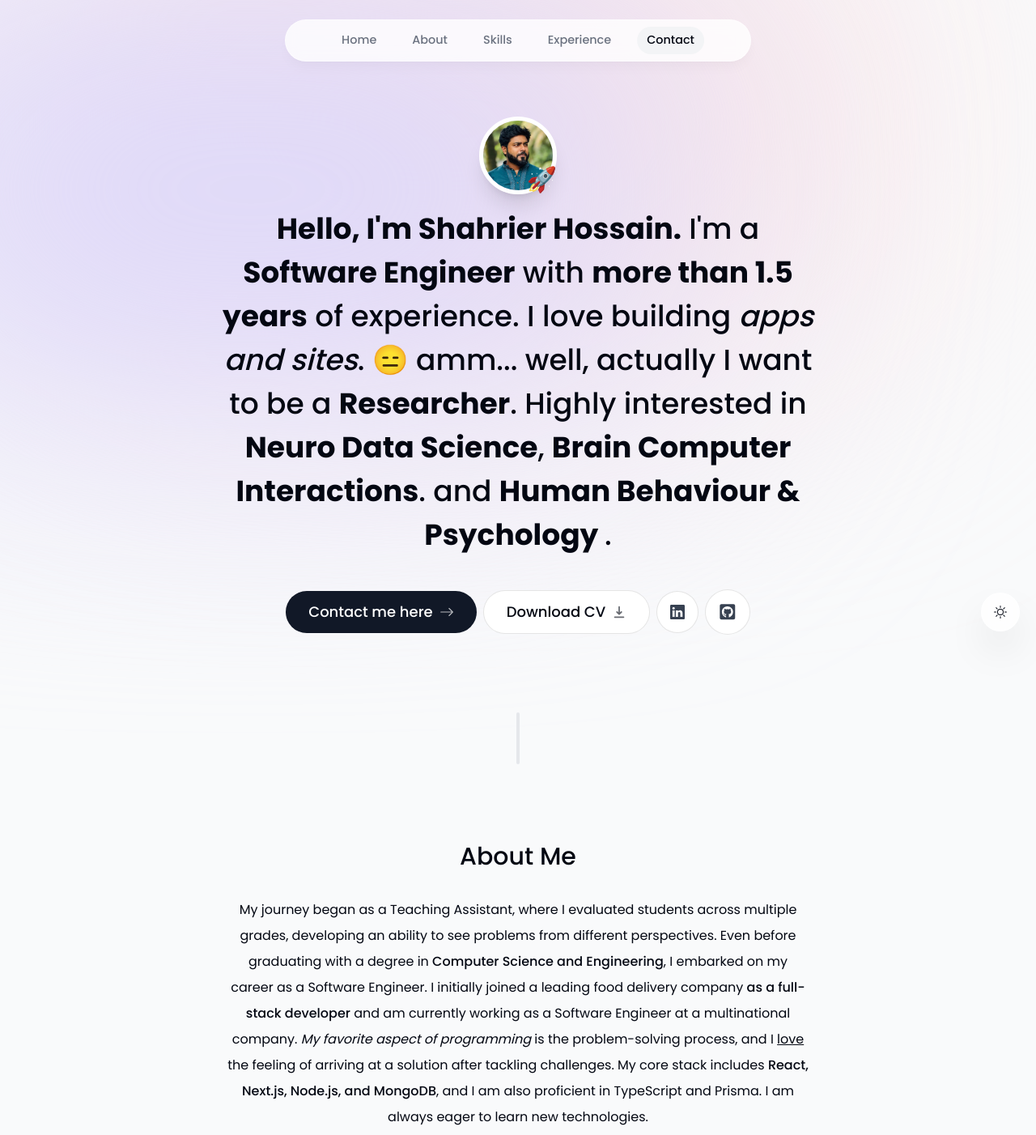
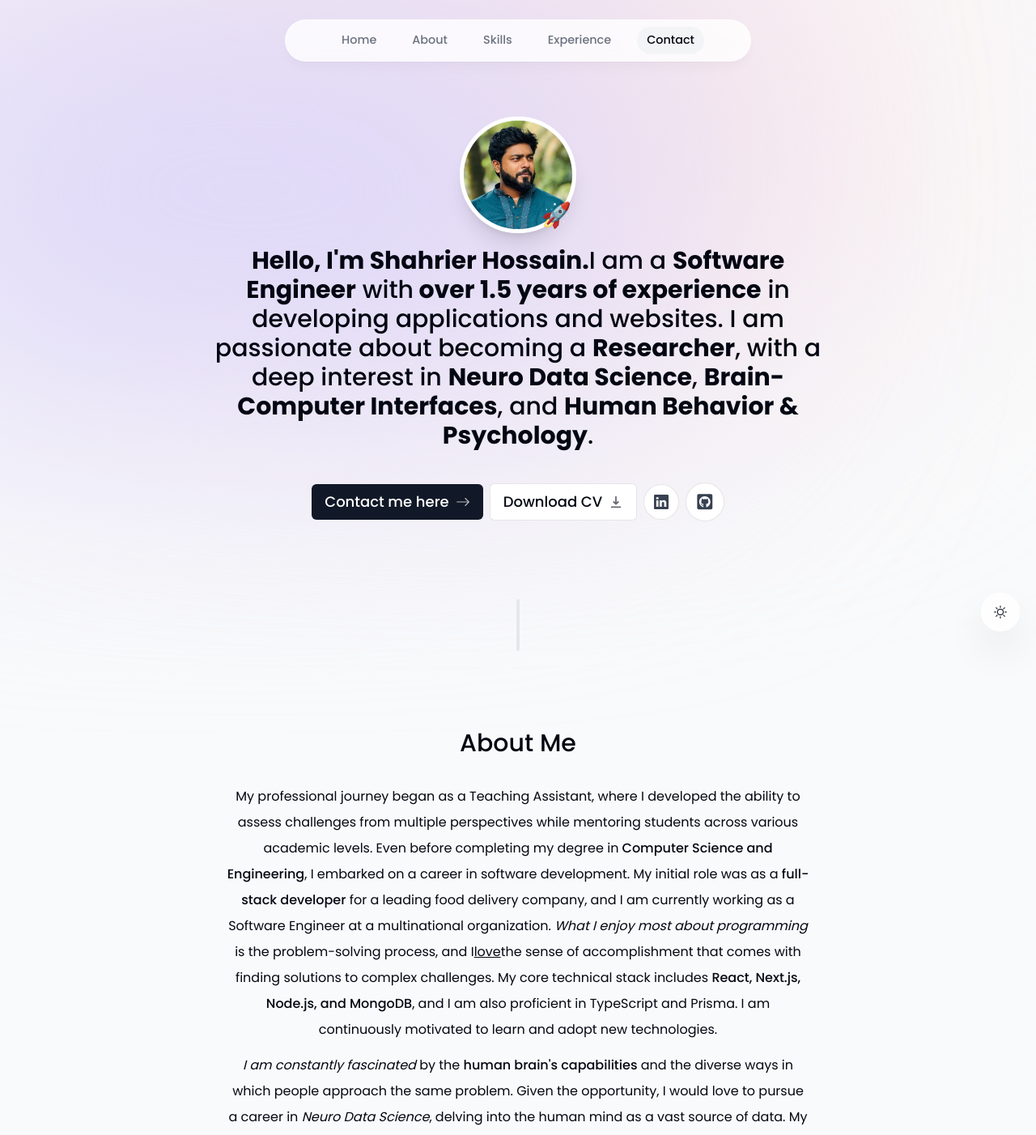
Before and after one commit to ShahrierHossain/shahrier-hossain, a Next.js app: page / in a window 1280 px wide. Shown: the top 1402 px of the page at 81% size. Built offline with nearby package versions, Linux system fonts and the light colour scheme; what mailgun-js would draw is missing.

Commit message:
Structural Changes

```diff
--- a/components/about.tsx
+++ b/components/about.tsx
@@ -17,21 +17,20 @@ export default function About() {
       transition={{ delay: 0.175 }}
       id="about"
     >
-      <SectionHeading>About me</SectionHeading>
+      <SectionHeading>About Me</SectionHeading>
       <p className="mb-3">
-        My journey began as a Teaching Assistant, where I evaluated students across multiple grades, developing an ability to see problems from different perspectives. Even before graduating with a degree in <span className="font-medium">Computer Science and Engineering</span>, I embarked on my career as a Software Engineer. I initially joined a leading food delivery company <span className="font-medium">as a full-stack developer</span> and am currently working as a Software Engineer at a multinational company. <span className="italic">My favorite aspect of programming</span> is the problem-solving process, and I{" "}
-        <span className="relative underline hover:text-red-500">
-          love
-          <span className="absolute left-0 top-0 hidden hover:block text-red-500 ">
-            ❤️
-          </span>
-        </span>{" "}
-        the feeling of arriving at a solution after tackling challenges. My core stack includes <span className="font-medium">React, Next.js, Node.js, and MongoDB</span>, and I am also proficient in TypeScript and Prisma. I am always eager to learn new technologies.
+        My professional journey began as a Teaching Assistant, where I developed the ability to assess challenges from multiple perspectives while mentoring students across various academic levels. Even before completing my degree in
+        <span className="font-medium"> Computer Science and Engineering</span>, I embarked on a career in software development. My initial role was as a <span className="font-medium"> full-stack developer</span> for a leading food delivery company, and I am currently working as a Software Engineer at a multinational organization.
+        <span className="italic"> What I enjoy most about programming</span> is the problem-solving process, and I
+        <span className="relative underline hover:text-red-500">love</span>
+        the sense of accomplishment that comes with finding solutions to complex challenges. My core technical stack includes <span className="font-medium">React, Next.js, Node.js, and MongoDB</span>, and I am also proficient in TypeScript and Prisma. I am continuously motivated to learn and adopt new technologies.
       </p>
 
       <p>
-        <span className="italic">I am constantly amazed</span> by the <span className="font-medium">human brain's capabilities</span> and how individuals can approach the same topic in uniquely different ways. Given the chance, I would love to work in <span className="italic">Neuro Data Science</span> to explore the fascinating source of data in the human mind. My passion for <span className="font-medium">learning new things</span> spans beyond tech; my interests in Art, Psychology, Interaction, and Technology inspire me to grow as both a creative engineer and a researcher.
+        <span className="italic">I am constantly fascinated</span> by the <span className="font-medium">human brain's capabilities</span> and the diverse ways in which people approach the same problem. Given the opportunity, I would love to pursue a career in {" "}
+        <span className="italic">Neuro Data Science</span>, delving into the human mind as a vast source of data. My passion for <span className="font-medium">learning</span> extends beyond technology; I am inspired by Art, Psychology, Interaction, and Technology, all of which influence my growth as both an engineer and a researcher.
       </p>
     </motion.section>
+
   );
 }
--- a/components/intro.tsx
+++ b/components/intro.tsx
@@ -33,16 +33,16 @@ export default function Intro() {
             <Image
               src="/shahrier_hossain_casual_Image.jpg"
               alt="Shahrier Hossain"
-              width="192"
-              height="192"
-              quality="95"
+              width="280"
+              height="280"
+              quality="100"
               priority={true}
-              className="h-24 w-24 rounded-full object-cover border-[0.35rem] border-white shadow-xl"
+              className="h-28 w-28 sm:h-36 sm:w-36  rounded-full object-cover border-[0.35rem] border-white shadow-xl"
             />
           </motion.div>
 
           <motion.span
-            className="absolute bottom-0 right-0 text-3xl"
+            className="absolute bottom-1 right-1.5 text-3xl"
             initial={{ opacity: 0, scale: 0 }}
             animate={{ opacity: 1, scale: 1 }}
             transition={{
@@ -58,16 +58,16 @@ export default function Intro() {
       </div>
 
       <motion.h1
-        className="mb-10 mt-4 px-4 text-2xl font-medium !leading-[1.5] sm:text-4xl"
+        className="mb-10 mt-4 px-4 text-xl font-medium leading-[1.5] sm:text-3xl"
         initial={{ opacity: 0, y: 100 }}
         animate={{ opacity: 1, y: 0 }}
       >
-        <span className="font-bold">Hello, I'm Shahrier Hossain.</span> I'm a{" "}
-        <span className="font-bold">Software Engineer</span> with{" "}
-        <span className="font-bold">more than 1.5 years</span> of experience. I love
-        building <span className="italic">apps and sites</span>.
-        😑 amm... well, actually I want to be a <span className="font-bold">Researcher</span>.
-         Highly interested in <span className="font-bold ">Neuro Data Science</span>, <span className="font-bold">Brain Computer Interactions</span>. and <span className="font-bold"> Human Behaviour & Psychology </span>.
+        <span className="font-bold">Hello, I'm Shahrier Hossain.</span>
+        I am a <span className="font-bold">Software Engineer</span> with
+        <span className="font-bold"> over 1.5 years of experience</span> in developing applications and websites.
+        I am passionate about becoming a <span className="font-bold">Researcher</span>, with a deep interest in   {" "}
+        <span className="font-bold">Neuro Data Science</span>, <span className="font-bold">Brain-Computer Interfaces</span>, and
+        {" "}<span className="font-bold">Human Behavior & Psychology</span>.
       </motion.h1>
 
       <motion.div
@@ -80,7 +80,7 @@ export default function Intro() {
       >
         <Link
           href="#contact"
-          className="group bg-gray-900 text-white px-7 py-3 flex items-center gap-2 rounded-full outline-none focus:scale-110 hover:scale-110 hover:bg-gray-950 active:scale-105 transition"
+          className="group bg-gray-900 text-white px-4 py-2 flex items-center gap-2 rounded-md outline-none  hover:bg-gray-950 active:scale-105 transition"
           onClick={() => {
             setActiveSection("Contact");
             setTimeOfLastClick(Date.now());
@@ -91,8 +91,8 @@ export default function Intro() {
         </Link>
 
         <a
-          className="group bg-white px-7 py-3 flex items-center gap-2 rounded-full outline-none focus:scale-110 hover:scale-110 active:scale-105 transition cursor-pointer borderBlack dark:bg-white/10"
-          href="/Shahrier-Hossain-Resume.pdf"
+          className="group bg-white px-4 py-2 flex items-center gap-2 rounded-md outline-none  active:scale-105 transition cursor-pointer borderBlack dark:bg-white/10  dark:text-white/60 hover:dark:bg-white/5  hover:bg-gray-200"
+          href="/Shahrier-Hossain-Education.pdf"
           download
         >
           Download CV{" "}
@@ -100,7 +100,7 @@ export default function Intro() {
         </a>
 
         <a
-          className="bg-white p-4 text-gray-700 hover:text-gray-950 flex items-center gap-2 rounded-full focus:scale-[1.15] hover:scale-[1.15] active:scale-105 transition cursor-pointer borderBlack dark:bg-white/10 dark:text-white/60"
+          className="bg-white p-3 text-gray-700 hover:text-gray-950 flex items-center gap-2 rounded-full active:scale-105 transition cursor-pointer borderBlack dark:bg-white/10 dark:text-white/60 hover:dark:bg-white/5  hover:bg-gray-200"
           href="https://www.linkedin.com/in/hossain-shahrier/"
           target="_blank"
         >
@@ -108,7 +108,7 @@ export default function Intro() {
         </a>
 
         <a
-          className="bg-white p-4 text-gray-700 flex items-center gap-2 text-[1.35rem] rounded-full focus:scale-[1.15] hover:scale-[1.15] hover:text-gray-950 active:scale-105 transition cursor-pointer borderBlack dark:bg-white/10 dark:text-white/60"
+          className="bg-white p-3 text-gray-700 flex items-center gap-2 text-[1.35rem] rounded-full  hover:text-gray-950 active:scale-105 transition cursor-pointer borderBlack dark:bg-white/10 hover:dark:bg-white/5 dark:text-white/60 hover:bg-gray-200"
           href="https://github.com/hossain-shahrier"
           target="_blank"
         >
```
Also changed, not shown: 2 other files (tests, documents, lock files or other folders).
